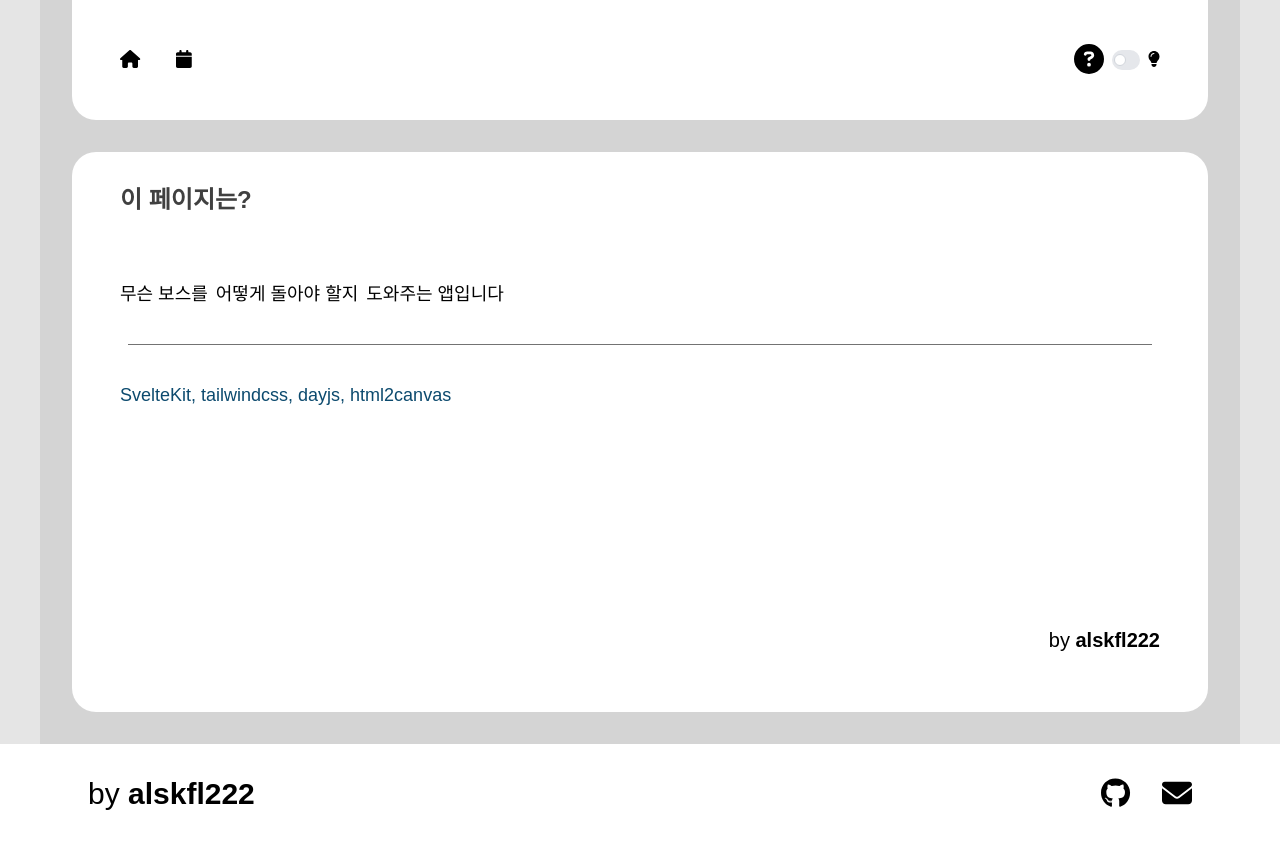
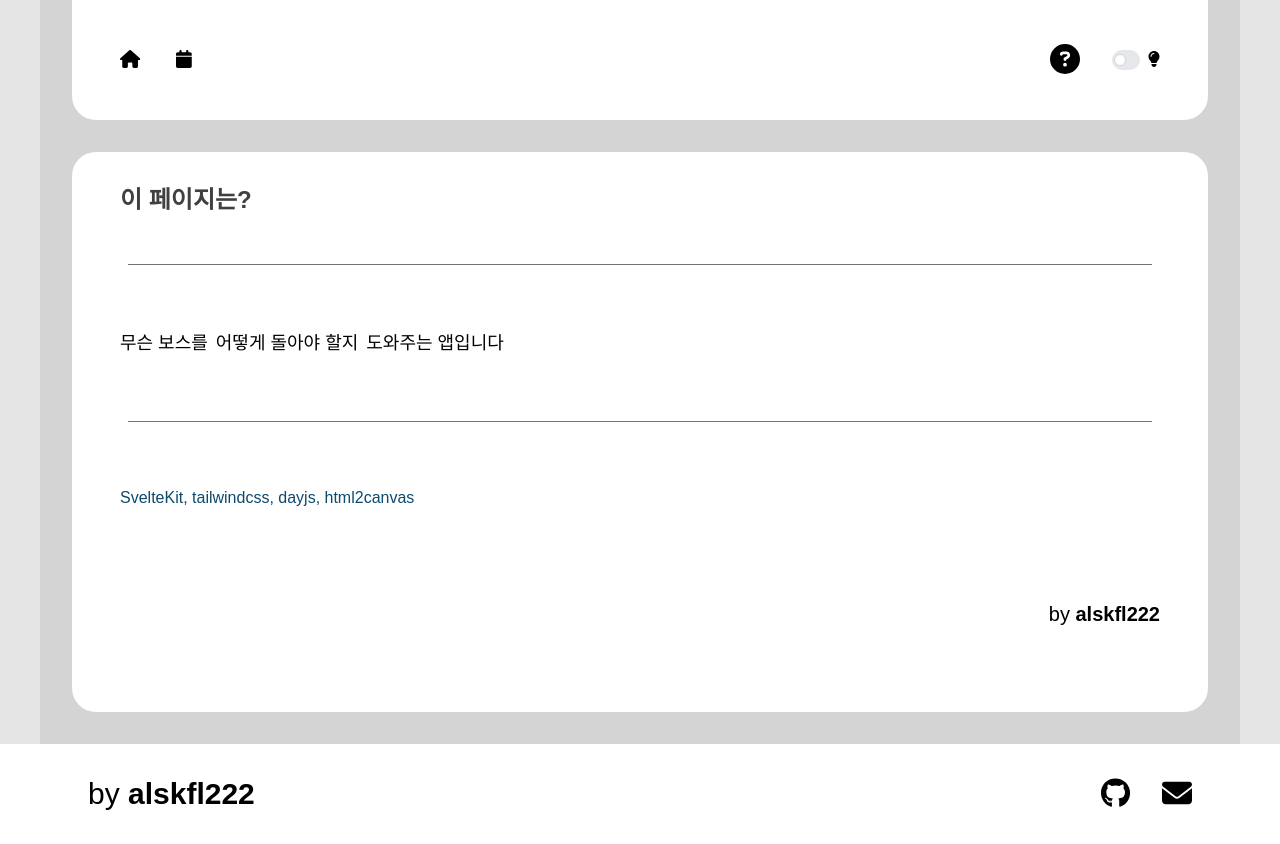
Before and after one commit to alskfl222/practice_svelte, a SvelteKit app: page /about in a window 1280 px wide. Built offline with nearby package versions, Linux system fonts and the light colour scheme.

Commit message:
[ FIX ] : BossCounter, Summary, Header, +layout, about page css

```diff
--- a/src/lib/components/BossCounter.svelte
+++ b/src/lib/components/BossCounter.svelte
@@ -68,7 +68,7 @@
 					<div
 						class="relative w-full h-[120px] flex flex-col justify-center gap-2 rounded-2xl shadow overflow-hidden"
 						class:rounded-b-none={idx === counterIdx}
-						class:opacity-70={isBossExceed(boss)}
+						class:opacity-50={isBossExceed(boss)}
 						data-index={idx}
 					>
 						<img
@@ -106,7 +106,7 @@
 					</div>
 					{#if idx === counterIdx}
 						<div
-							class="grow p-4 flex flex-col justify-between items-center gap-2 rounded-b-2xl shadow"
+							class="grow p-4 flex flex-col justify-between items-center gap-2 rounded-b-2xl shadow bg-neutral-100"
 						>
 							<div
 								class="w-full grid grid-cols-1 sm:grid-cols-2 md:grid-cols-3 xl:grid-cols-4 gap-2"
@@ -117,7 +117,7 @@
 												 border rounded-xl shadow cursor-pointer hover:bg-gray-500/30
 												 transition duration-100 ease-in-out"
 										class:border-red-400={item.boss?.required}
-										class:opacity-70={isExceed(item)}
+										class:opacity-50={isExceed(item)}
 										on:click={() => selectChar(item.char.name)}
 									>
 										<div class="w-full flex justify-center items-center gap-2">
--- a/src/lib/components/Summary.svelte
+++ b/src/lib/components/Summary.svelte
@@ -14,7 +14,7 @@
 </script>
 
 <div
-	class="min-h-[90px] px-4 flex flex-col sm:flex-row justify-center items-center rounded-t-2xl bg-neutral-100 text-neutral-700 xl:dark:text-neutral-200
+	class="min-h-[90px] px-4 flex flex-col sm:flex-row justify-center items-center rounded-t-2xl bg-white text-neutral-700 xl:dark:text-neutral-200
 				 whitespace-nowrap xl:px-8 xl:flex-col xl:items-end xl:rounded-2xl xl:dark:bg-neutral-600"
 >
 	<div class="hidden w-[50%] md:flex md:justify-center xl:border-b">
--- a/src/lib/components/common/Header.svelte
+++ b/src/lib/components/common/Header.svelte
@@ -23,7 +23,7 @@
 				<a href="/calendar"><i class="fa-solid fa-calendar" /></a>
 			</li>
 		</ul>
-		<div class="flex flex-col xs:flex-row items-center gap-2">
+		<div class="flex flex-col xs:flex-row items-center gap-4 sm:gap-8">
 			<div class={$page.url.pathname === '/about' ? selectedStyle : normalStyle}>
 				<a href="/about"><i class="fa-solid fa-circle-question" /></a>
 			</div>
--- a/src/routes/+layout.svelte
+++ b/src/routes/+layout.svelte
@@ -27,12 +27,14 @@
 	{#if $showModal}
 		<Modal on:click={() => ($showModal = !$showModal)} />
 	{/if}
-	<div class:dark={$darkMode}>
+	<div class="transition-colors duration-300" class:dark={$darkMode}>
 		<div
-			class="w-full min-w-[280px] min-h-[100vh] flex flex-col items-center bg-neutral-200 dark:bg-neutral-800 xl:px-0"
+			class="w-full min-w-[280px] min-h-[100vh] flex flex-col items-center
+					 bg-neutral-200 dark:bg-neutral-800 xl:px-0"
 		>
 			<div
-				class="w-full max-w-[1200px] px-4 md:px-8 flex flex-col bg-neutral-300 dark:bg-neutral-700"
+				class="w-full max-w-[1200px] px-4 md:px-8 flex flex-col
+				 bg-neutral-300 dark:bg-neutral-700"
 			>
 				<Header />
 				<main class="w-full min-h-[70vh] pb-8 justify-center gap-8">
@@ -43,3 +45,11 @@
 		</div>
 	</div>
 {/if}
+
+<style>
+	:global(div) {
+		transition-property: inherit;
+		transition-timing-function: inherit;
+		transition-duration: inherit;
+	}
+</style>
--- a/src/routes/about/+page.svelte
+++ b/src/routes/about/+page.svelte
@@ -9,18 +9,19 @@
 	<meta name="description" content="About this app" />
 </svelte:head>
 
-<div class="w-full min-h-[70vh] flex flex-col bg-white rounded-3xl" in:fly>
+<div class="w-full min-h-[70vh] flex flex-col bg-white rounded-3xl dark:bg-neutral-600" in:fly>
 	<Title><span class='px-12'>이 페이지는?</span></Title>
-	<div class="grow px-12 py-8 flex flex-col justify-between">
-		<div class="flex flex-col gap-9 text-lg">
+	<div class="grow px-12 mt-4 pb-8 flex flex-col gap-12 sm:gap-16 dark:text-neutral-200">
+		<Hbar />
+		<div class="flex flex-col gap-8 text-lg">
 			<div class="flex flex-col sm:flex-row sm:gap-2">
 				<p>무슨 보스를</p>
 				<p>어떻게 돌아야 할지</p>
 				<p>도와주는 앱입니다</p>
 			</div>
-			<Hbar />
-			<p class="text-sky-900">SvelteKit, tailwindcss, dayjs, html2canvas</p>
 		</div>
+		<Hbar />
+		<p class="text-sky-900 dark:text-sky-200">SvelteKit, tailwindcss, dayjs, html2canvas</p>
 		<div class="w-full h-[80px] flex justify-end gap-12 items-center text-xl">
 			<span>by <strong>alskfl222</strong></span>
 		</div>
```
